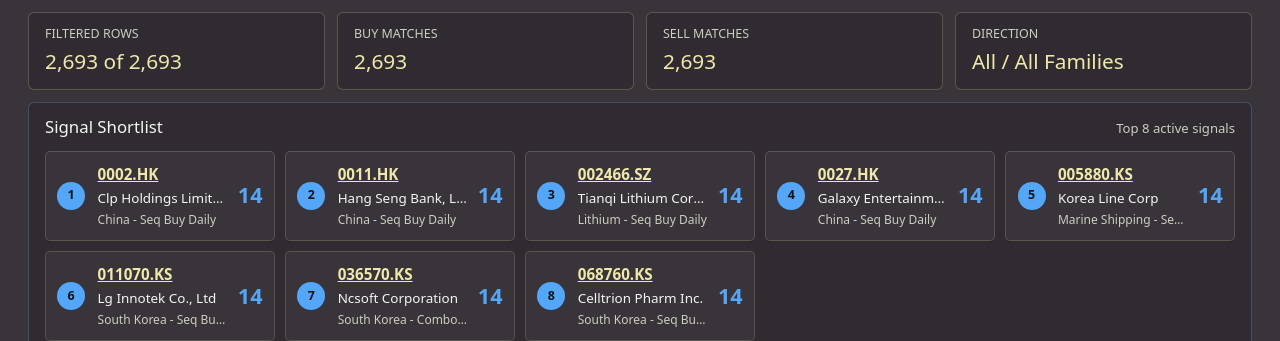
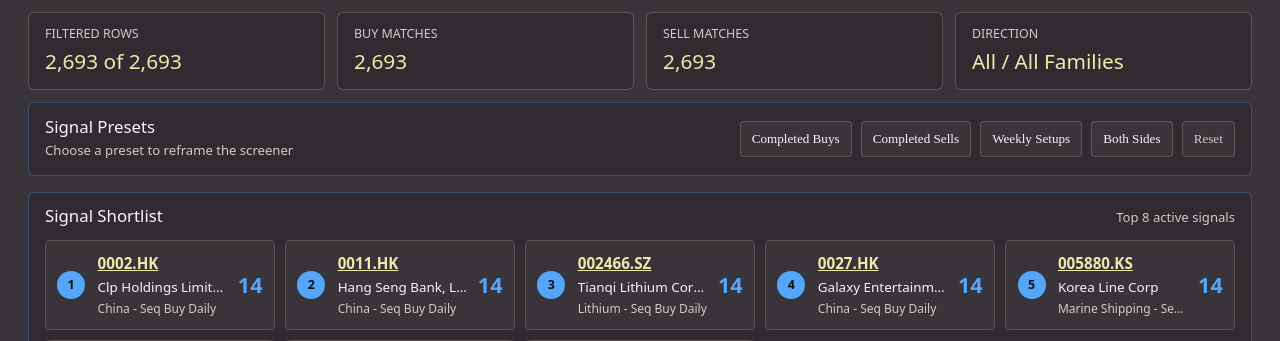
Before and after one commit to jvorndran/DeMark_Screener_Website, a Flask app: page / in a window 1280 px wide. Shown: the part 200-541 px from the top of the page. Run offline with Flask 3, Linux system fonts and the light colour scheme; data comes from the database, SQL or seed files in the repository; some libraries are stand-ins or nearby versions; some web fonts are replaced.

Commit message:
feat: add screener signal presets

```diff
--- a/website/static/css/screener_style.css
+++ b/website/static/css/screener_style.css
@@ -125,6 +125,58 @@ body {
     color: #CDCDC0;
     font-size: 0.78rem;
     text-transform: uppercase;
+}
+
+.signal-preset-panel{
+    align-items: center;
+    background: #2f2b31;
+    border: 1px solid rgba(84, 167, 248, 0.3);
+    border-radius: 6px;
+    color: whitesmoke;
+    display: flex;
+    gap: 1rem;
+    justify-content: space-between;
+    margin: 0 1rem 1rem;
+    padding: 0.85rem 1rem;
+}
+
+.signal-preset-panel h2{
+    font-size: 1.05rem;
+    font-weight: 500;
+    margin: 0;
+}
+
+.signal-preset-panel span{
+    color: #CDCDC0;
+    font-size: 0.82rem;
+}
+
+.signal-preset-actions{
+    display: flex;
+    flex-wrap: wrap;
+    gap: 0.55rem;
+    justify-content: flex-end;
+}
+
+.signal-preset-button{
+    background: #39343A;
+    border: 1px solid rgba(221, 188, 149, 0.24);
+    border-radius: 4px;
+    color: whitesmoke;
+    cursor: pointer;
+    font-family: Typold, serif;
+    font-size: 0.82rem;
+    min-height: 2.2rem;
+    padding: 0 0.7rem;
+}
+
+.signal-preset-button:hover{
+    border-color: #54a7f8;
+    color: palegoldenrod;
+}
+
+.signal-preset-button--muted{
+    color: #CDCDC0;
 }
 
 .shortlist-panel{
@@ -730,6 +782,15 @@ input[type=submit] {
 }
 
 @media (max-width: 600px) {
+    .signal-preset-panel{
+        align-items: stretch;
+        flex-direction: column;
+    }
+
+    .signal-preset-actions{
+        justify-content: flex-start;
+    }
+
     .shortlist-header{
         align-items: flex-start;
         flex-direction: column;
--- a/website/templates/screener.html
+++ b/website/templates/screener.html
@@ -54,6 +54,53 @@
             combo_sell_w: 'Combo Sell Weekly',
             seq_s_9139: 'Seq 9-13-9 Sell',
             combo_s_9139: 'Combo 9-13-9 Sell'
+        };
+        let signalPresets = {
+            completedBuys: {
+                direction: 'buy',
+                minimumCount: '13',
+                family: 'all',
+                search: '',
+                showBuy: true,
+                showSell: false,
+                status: 'Showing completed buy countdowns'
+            },
+            completedSells: {
+                direction: 'sell',
+                minimumCount: '13',
+                family: 'all',
+                search: '',
+                showBuy: false,
+                showSell: true,
+                status: 'Showing completed sell countdowns'
+            },
+            weeklySetups: {
+                direction: 'all',
+                minimumCount: '8',
+                family: 'weekly',
+                search: '',
+                showBuy: true,
+                showSell: true,
+                status: 'Showing weekly setups near completion'
+            },
+            bothSides: {
+                direction: 'both',
+                minimumCount: '8',
+                family: 'all',
+                search: '',
+                showBuy: true,
+                showSell: true,
+                status: 'Showing symbols with active buy and sell pressure'
+            },
+            reset: {
+                direction: 'all',
+                minimumCount: '0',
+                family: 'all',
+                search: '',
+                showBuy: true,
+                showSell: false,
+                status: 'Preset cleared'
+            }
         };
 
         function signalValue(row, field) {
@@ -556,6 +603,24 @@
                 $('#export-status').text(exportRows.length.toLocaleString() + ' rows exported');
             }
 
+            function applySignalPreset(presetKey) {
+                let preset = signalPresets[presetKey];
+
+                if (!preset) {
+                    return;
+                }
+
+                $('#signal-direction').val(preset.direction);
+                $('#minimum-signal').val(preset.minimumCount);
+                $('#signal-family').val(preset.family);
+                $('#myInput').val(preset.search);
+                $('#toggle-buy-columns').prop('checked', !preset.showBuy).trigger('change');
+                $('#toggle-sell-columns').prop('checked', !preset.showSell).trigger('change');
+                $('#preset-status').text(preset.status);
+                table.column(2).search(preset.search).draw();
+                updateSignalSummary();
+            }
+
             $('#toggle-buy-columns').on('change', function () {
                 let isVisible = !$(this).is(':checked');
 
@@ -580,6 +645,10 @@
             });
 
             $('#export-filtered-results').on('click', exportFilteredRows);
+
+            $('.signal-preset-button').on('click', function () {
+                applySignalPreset($(this).data('preset'));
+            });
 
             table.on('draw', updateSignalSummary);
 
@@ -681,6 +750,20 @@
         <div>
             <span class="summary-label">Direction</span>
             <strong id="active-direction">All</strong>
+        </div>
+    </div>
+
+    <div class="signal-preset-panel">
+        <div>
+            <h2>Signal Presets</h2>
+            <span id="preset-status">Choose a preset to reframe the screener</span>
+        </div>
+        <div class="signal-preset-actions">
+            <button class="signal-preset-button" data-preset="completedBuys" type="button">Completed Buys</button>
+            <button class="signal-preset-button" data-preset="completedSells" type="button">Completed Sells</button>
+            <button class="signal-preset-button" data-preset="weeklySetups" type="button">Weekly Setups</button>
+            <button class="signal-preset-button" data-preset="bothSides" type="button">Both Sides</button>
+            <button class="signal-preset-button signal-preset-button--muted" data-preset="reset" type="button">Reset</button>
         </div>
     </div>
 
```
